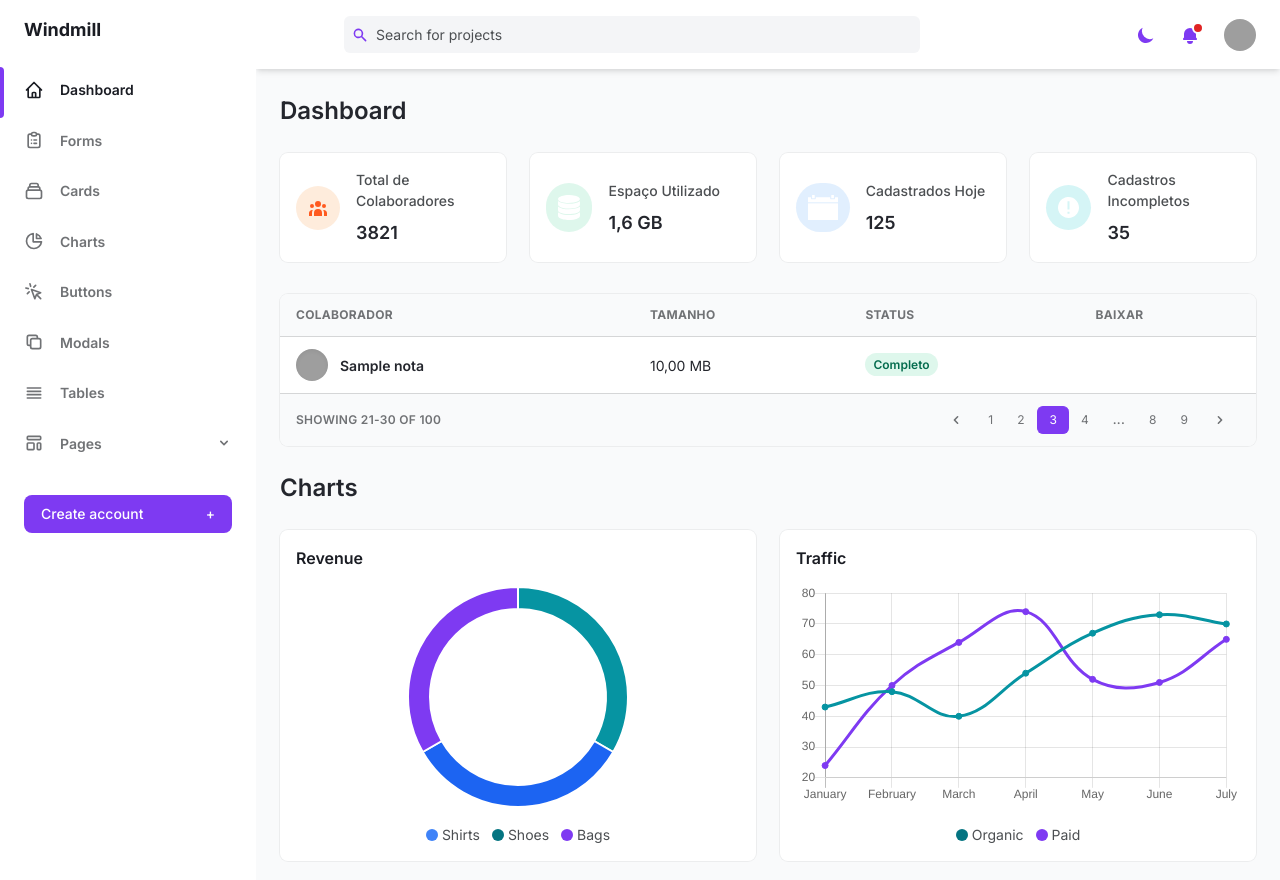
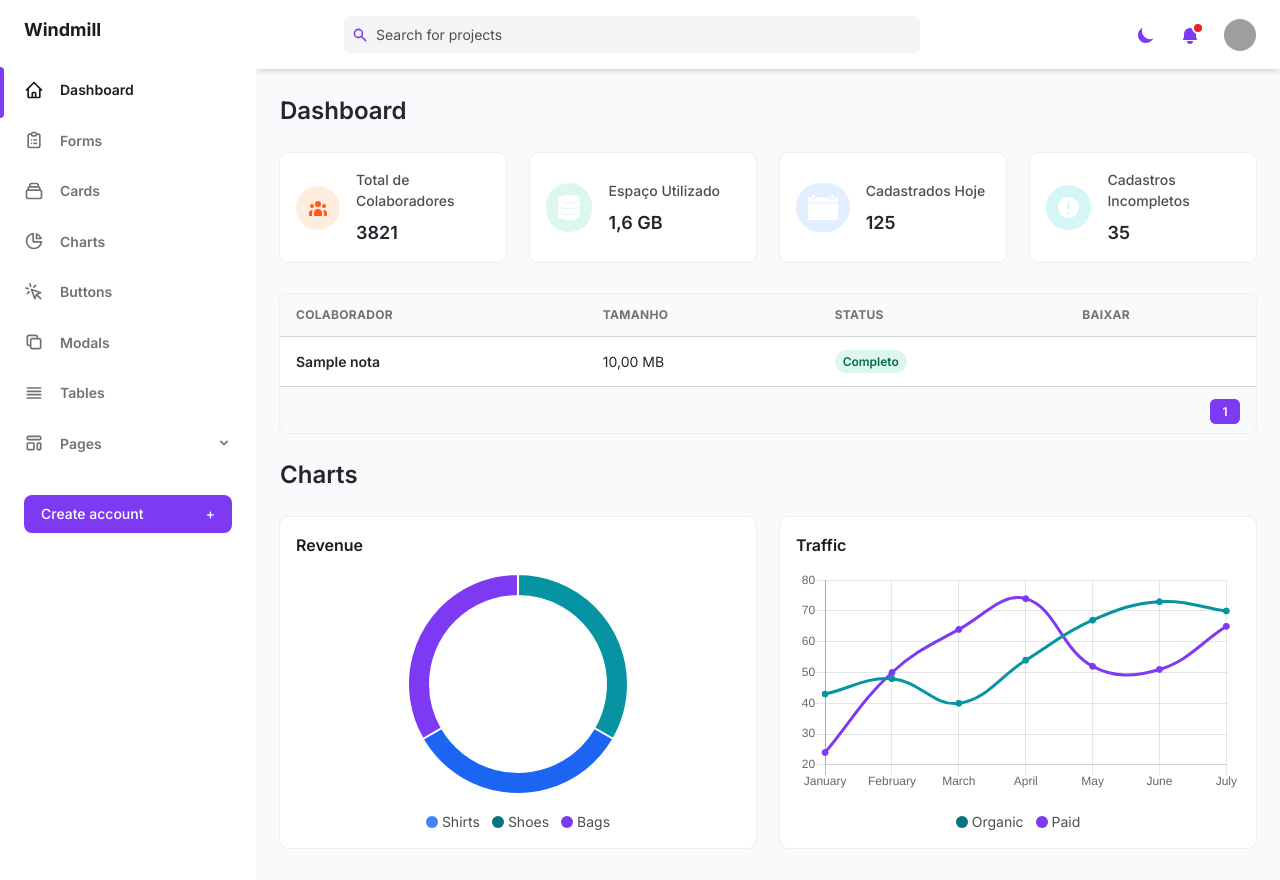
Before and after one commit to AXS05000/stor, a Django app: template templates/home.html in a window 1280 px wide. Run offline with Django 5.2, Linux system fonts and the light colour scheme; the template is opened without the code that fills it: most values are stand-ins (such as "Sample title", 1, 10 or a date in 2020); grey boxes are pictures that could not be loaded.

Commit message:
V - 17/02/2024 - 20:10

```diff
--- a/templates/home.html
+++ b/templates/home.html
@@ -954,21 +954,6 @@
                     <tr class="text-gray-700 dark:text-gray-400">
                       <td class="px-4 py-3">
                         <div class="flex items-center text-sm">
-                          <!-- Avatar with inset shadow -->
-                          <div
-                            class="relative hidden w-8 h-8 mr-3 rounded-full md:block"
-                          >
-                            <img
-                              class="object-cover w-full h-full rounded-full"
-                              src="https://images.unsplash.com/flagged/photo-1570612861542-284f4c12e75f?ixlib=rb-1.2.1&q=80&fm=jpg&crop=entropy&cs=tinysrgb&w=200&fit=max&ixid=eyJhcHBfaWQiOjE3Nzg0fQ"
-                              alt=""
-                              loading="lazy"
-                            />
-                            <div
-                              class="absolute inset-0 rounded-full shadow-inner"
-                              aria-hidden="true"
-                            ></div>
-                          </div>
                           <div>
                             <p class="font-semibold">{{ documento.nome_colaborador }}</p>
                             <p class="text-xs text-gray-600 dark:text-gray-400">
@@ -1010,98 +995,88 @@
                 class="grid px-4 py-3 text-xs font-semibold tracking-wide text-gray-500 uppercase border-t dark:border-gray-700 bg-gray-50 sm:grid-cols-9 dark:text-gray-400 dark:bg-gray-800"
               >
                 <span class="flex items-center col-span-3">
-                  Showing 21-30 of 100
+
                 </span>
                 <span class="col-span-2"></span>
 
                 <!-- Pagination -->
+
                   <span class="flex col-span-4 mt-2 sm:mt-auto sm:justify-end">
                     <nav aria-label="Table navigation">
                       <ul class="inline-flex items-center">
                         <li>
+                          {% if page_obj.has_previous %}
+                          <a href="?page=1">
                           <button
-                          class="px-3 py-1 rounded-md rounded-l-lg focus:outline-none focus:shadow-outline-purple"
-                          aria-label="Previous"
+                            class="px-2 py-1 rounded-md rounded-r-lg focus:outline-none focus:shadow-outline-purple"
+                            aria-label="Next"
                           >
-                          <svg
-                            aria-hidden="true"
-                            class="w-4 h-4 fill-current"
-                            viewBox="0 0 20 20"
-                          >
-                            <path
-                              d="M12.707 5.293a1 1 0 010 1.414L9.414 10l3.293 3.293a1 1 0 01-1.414 1.414l-4-4a1 1 0 010-1.414l4-4a1 1 0 011.414 0z"
-                              clip-rule="evenodd"
-                              fill-rule="evenodd"
-                            ></path>
-                          </svg>
+                          <img src="{% static 'assets_storage/img/first.svg' %}" alt="" class="img-fluid" style="max-height: 10px;">
                           </button>
+                          </a>
                         </li>
                         <li>
+                          <a href="?page={{ page_obj.previous_page_number }}">
                           <button
-                          class="px-3 py-1 rounded-md focus:outline-none focus:shadow-outline-purple"
+                            class="px-2 py-1 rounded-md rounded-r-lg focus:outline-none focus:shadow-outline-purple"
+                            aria-label="Next"
                           >
-                          1
+                          <img src="{% static 'assets_storage/img/previous.svg' %}" alt="" class="img-fluid" style="max-height: 10px;">
                           </button>
+                          </a>
+                          {% endif %}
+                        </li>
+
+
+                        {% for num in page_obj.paginator.page_range %}
+                        {% if page_obj.number == num %}
+                          <li>
+                            <a href="?page={{ num }}" class="px-3 py-1 text-white transition-colors duration-150 bg-purple-600 border border-r-0 border-purple-600 rounded-md focus:outline-none focus:shadow-outline-purple">{{ num }}</a>
+                          </li>
+                        {% else %}
+                        <li>
+                        <a
+                        href="?page={{ num }}" class="px-3 py-1 rounded-md focus:outline-none focus:shadow-outline-purple"
+                        >
+                        {{ num }}
+                        </a>
+
+                        </li>
+                        {% endif %}
+                        {% endfor %}
+
+
+                      {% if page_obj.has_next %}
+                      <li>
+                        <a href="?page={{ page_obj.next_page_number }}">
+                        <button
+                          class="px-2 py-1 rounded-md rounded-r-lg focus:outline-none focus:shadow-outline-purple"
+                          aria-label="Next"
+                        >
+                        <img src="{% static 'assets_storage/img/next.svg' %}" alt="" class="img-fluid" style="max-height: 10px;">
+                        </button>
+                        </a>
                       </li>
                       <li>
+                        <a href="?page={{ page_obj.next_page_number }}">
                         <button
-                          class="px-3 py-1 rounded-md focus:outline-none focus:shadow-outline-purple"
-                        >
-                          2
-                        </button>
-                      </li>
-                      <li>
-                        <button
-                          class="px-3 py-1 text-white transition-colors duration-150 bg-purple-600 border border-r-0 border-purple-600 rounded-md focus:outline-none focus:shadow-outline-purple"
-                        >
-                          3
-                        </button>
-                      </li>
-                      <li>
-                        <button
-                          class="px-3 py-1 rounded-md focus:outline-none focus:shadow-outline-purple"
-                        >
-                          4
-                        </button>
-                      </li>
-                      <li>
-                        <span class="px-3 py-1">...</span>
-                      </li>
-                      <li>
-                        <button
-                          class="px-3 py-1 rounded-md focus:outline-none focus:shadow-outline-purple"
-                        >
-                          8
-                        </button>
-                      </li>
-                      <li>
-                        <button
-                          class="px-3 py-1 rounded-md focus:outline-none focus:shadow-outline-purple"
-                        >
-                          9
-                        </button>
-                      </li>
-                      <li>
-                        <button
-                          class="px-3 py-1 rounded-md rounded-r-lg focus:outline-none focus:shadow-outline-purple"
+                          class="px-2 py-1 rounded-md rounded-r-lg focus:outline-none focus:shadow-outline-purple"
                           aria-label="Next"
                         >
-                          <svg
-                            class="w-4 h-4 fill-current"
-                            aria-hidden="true"
-                            viewBox="0 0 20 20"
-                          >
-                            <path
-                              d="M7.293 14.707a1 1 0 010-1.414L10.586 10 7.293 6.707a1 1 0 011.414-1.414l4 4a1 1 0 010 1.414l-4 4a1 1 0 01-1.414 0z"
-                              clip-rule="evenodd"
-                              fill-rule="evenodd"
-                            ></path>
-                          </svg>
+                        <img src="{% static 'assets_storage/img/last.svg' %}" alt="" class="img-fluid" style="max-height: 10px;">
                         </button>
+                        </a>
                       </li>
+
+                      {% endif %}
                       </ul>
                     </nav>
                   </span>
+
+                    </ul>
+                  </nav>
+                </span>
+
               </div>
             </div>
 
```
Also changed, not shown: static/assets_storage/img/first.svg (added), static/assets_storage/img/last.svg (added), static/assets_storage/img/next.svg (added), static/assets_storage/img/previous.svg (added), storage/views.py. Lines whose indentation alone changed are shown as unchanged.
